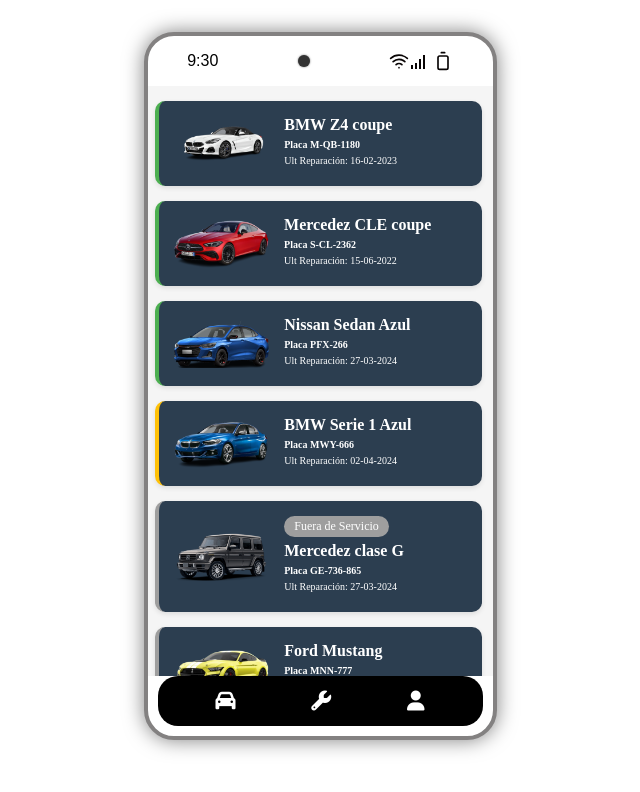
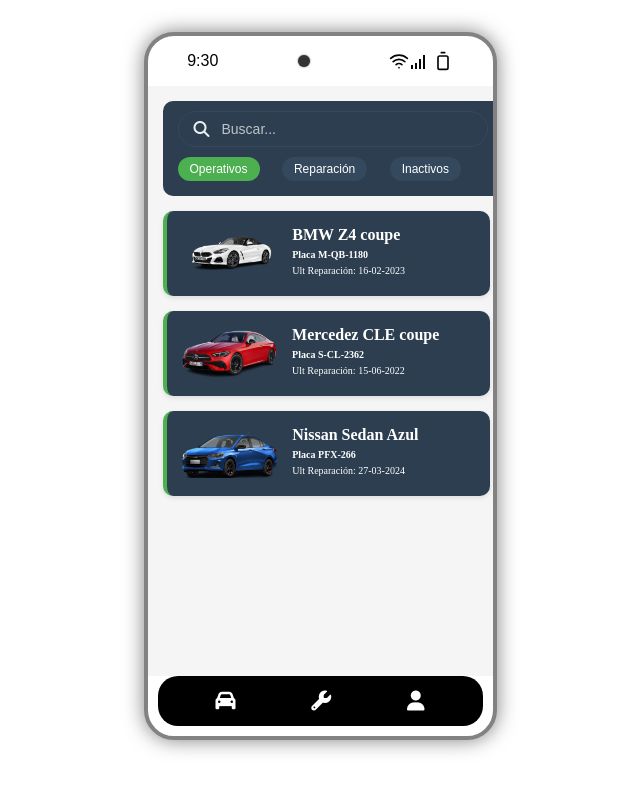
Before and after one commit to EfrenMV/Software-vue, a Vue app: page /menu-nerudo in a window 1280 px wide. Shown: the top 792 px of the page, without its empty margins (320-960 px from the left). Built offline with nearby package versions, Linux system fonts and the light colour scheme.

Commit message:
filtros funcionales

```diff
--- a/src/views/MenuNerudo.vue
+++ b/src/views/MenuNerudo.vue
@@ -2,75 +2,38 @@
   <Header></Header>
   <div class="vehiculos-view">
     <div class="box">
-      <!-- Vehículo 1 -->
-      <div class="vehiculo-card operativo">
-        <div class="contenido-vehiculo">
-          <img class="imagen-vehiculo" src="/img/vehiculos/z4.png" alt="bmw z4 coupe">
-          <div class="texto-vehiculo">
-            <h3>BMW Z4 coupe</h3>
-            <p><strong>Placa M-QB-1180</strong></p>
-            <p>Ult Reparación: 16-02-2023</p>
+
+      <!--  Barra Superior -->
+      <div class="barra-superior">
+        <div class="busqueda">
+          <i class="fas fa-search"></i>
+          <input type="text" placeholder="Buscar...">
         </div>
+        <div class="filtros">
+          <button class="filtro-btn" :class="{ 'activo-operativo': filtroActivo === 'Operativos' }"
+            @click="filtroActivo = 'Operativos'">
+            Operativos
+          </button>
+          <button class="filtro-btn" :class="{ 'activo-reparacion': filtroActivo === 'Reparación' }"
+            @click="filtroActivo = 'Reparación'">
+            Reparación
+          </button>
+          <button class="filtro-btn" :class="{ 'activo-inactivos': filtroActivo === 'Inactivos' }"
+            @click="filtroActivo = 'Inactivos'">
+            Inactivos
+          </button>
         </div>
       </div>
 
-       <!-- Vehículo 1 -->
-      <div class="vehiculo-card operativo">
+      <!-- Vehículos dinámicos -->
+      <div v-for="vehiculo in vehiculosFiltrados" :key="vehiculo.id" class="vehiculo-card" :class="vehiculo.estado">
         <div class="contenido-vehiculo">
-          <img class="imagen-vehiculo" src="/img/vehiculos/CLE_coupe.png" alt="Mercedez CLE coupe">
+          <img class="imagen-vehiculo" :src="vehiculo.imagen" :alt="vehiculo.nombre">
           <div class="texto-vehiculo">
-            <h3>Mercedez CLE coupe</h3>
-            <p><strong>Placa S-CL-2362</strong></p>
-            <p>Ult Reparación: 15-06-2022</p>
-          </div>
-        </div>
-      </div>
-       <!-- Vehículo 1 -->
-      <div class="vehiculo-card operativo">
-        <div class="contenido-vehiculo">
-          <img class="imagen-vehiculo" src="/img/vehiculos/onix.png" alt="Nissan Sedan Azul">
-          <div class="texto-vehiculo">
-            <h3>Nissan Sedan Azul</h3>
-            <p><strong>Placa PFX-266</strong></p>
-            <p>Ult Reparación: 27-03-2024</p>
-          </div>
-        </div>
-      </div>
-
-      <!-- Vehículo 2 -->
-      <div class="vehiculo-card reparacion">
-        <div class="contenido-vehiculo">
-          <img class="imagen-vehiculo" src="/img/vehiculos/bmw.png" alt="BMW Serie 1 Azul">
-          <div class="texto-vehiculo">
-            <h3>BMW Serie 1 Azul</h3>
-            <p><strong>Placa MWY-666</strong></p>
-            <p>Ult Reparación: 02-04-2024</p>
-          </div>
-        </div>
-      </div>
-
-      <!-- Vehículo 3 -->
-      <div class="vehiculo-card fuera-servicio">
-        <div class="contenido-vehiculo">
-          <img class="imagen-vehiculo" src="/img/vehiculos/clase_g.png" alt="Mercedez Clase G">
-          <div class="texto-vehiculo">
-            <div class="estado-label">Fuera de Servicio</div>
-            <h3>Mercedez clase G</h3>
-            <p><strong>Placa GE-736-865</strong></p>
-            <p>Ult Reparación: 27-03-2024</p>
-          </div>
-        </div>
-      </div>
-
-
-      <!-- Vehículo 4 -->
-      <div class="vehiculo-card fuera-servicio">
-        <div class="contenido-vehiculo">
-          <img class="imagen-vehiculo" src="/img/vehiculos/mustang.png" alt="Ford Mustang">
-          <div class="texto-vehiculo">
-            <h3>Ford Mustang</h3>
-            <p><strong>Placa MNN-777</strong></p>
-            <p>Ult Reparación: 27-03-2024</p>
+            <div v-if="vehiculo.tieneLabel" class="estado-label">Fuera de Servicio</div>
+            <h3>{{ vehiculo.nombre }}</h3>
+            <p><strong>Placa {{ vehiculo.placa }}</strong></p>
+            <p>Ult Reparación: {{ vehiculo.ultReparacion }}</p>
           </div>
         </div>
       </div>
@@ -80,14 +43,84 @@
   </div>
 </template>
 
+
+
 <script setup>
-import Menu from '@/components/Menu.vue'
-import Header from '@/components/Header.vue'
+  import { ref, computed } from 'vue';
+  import Menu from '@/components/Menu.vue';
+  import Header from '@/components/Header.vue';
+
+  const filtroActivo = ref('Operativos'); // Filtro inicial
+
+  // Array con todos los vehículos (convertidos a datos dinámicos)
+  const vehiculos = ref([
+    {
+      id: 1,
+      nombre: "BMW Z4 coupe",
+      placa: "M-QB-1180",
+      ultReparacion: "16-02-2023",
+      imagen: "/img/vehiculos/z4.png",
+      estado: "operativo"
+    },
+    {
+      id: 2,
+      nombre: "Mercedez CLE coupe",
+      placa: "S-CL-2362",
+      ultReparacion: "15-06-2022",
+      imagen: "/img/vehiculos/CLE_coupe.png",
+      estado: "operativo"
+    },
+    {
+      id: 3,
+      nombre: "Nissan Sedan Azul",
+      placa: "PFX-266",
+      ultReparacion: "27-03-2024",
+      imagen: "/img/vehiculos/onix.png",
+      estado: "operativo"
+    },
+    {
+      id: 4,
+      nombre: "BMW Serie 1 Azul",
+      placa: "MWY-666",
+      ultReparacion: "02-04-2024",
+      imagen: "/img/vehiculos/bmw.png",
+      estado: "reparacion"
+    },
+    {
+      id: 5,
+      nombre: "Mercedez clase G",
+      placa: "GE-736-865",
+      ultReparacion: "27-03-2024",
+      imagen: "/img/vehiculos/clase_g.png",
+      estado: "fuera-servicio",
+      tieneLabel: true // Este es para mostrar "Fuera de Servicio", solo lo integre en este, los demas tienen la barra
+    },
+    {
+      id: 6,
+      nombre: "Ford Mustang",
+      placa: "MNN-777",
+      ultReparacion: "27-03-2024",
+      imagen: "/img/vehiculos/mustang.png",
+      estado: "fuera-servicio"
+    }
+  ]);
+
+  // Filtrado reactivo
+  const vehiculosFiltrados = computed(() => {
+    return vehiculos.value.filter(vehiculo => {
+      if (filtroActivo.value === 'Operativos') return vehiculo.estado === 'operativo';
+      if (filtroActivo.value === 'Reparación') return vehiculo.estado === 'reparacion';
+      if (filtroActivo.value === 'Inactivos') return vehiculo.estado === 'fuera-servicio';
+      return true; // Si no hay filtro (opcional)
+    });
+  });
 </script>
 
-<style scoped>
 
 
+
+
+<style scoped>
   .contenido-vehiculo {
     display: flex;
     gap: 15px;
@@ -95,7 +128,7 @@
   }
 
   .imagen-vehiculo {
-   height: 3rem ;
+    height: 3rem;
     object-fit: cover;
     border-radius: 8px;
     flex-shrink: 0;
@@ -130,9 +163,9 @@
     border-radius: 10px;
     padding: 15px;
     margin-bottom: 15px;
-  box-shadow: 0 2px 5px rgba(0,0,0,0.1);
+    box-shadow: 0 2px 5px rgba(0, 0, 0, 0.1);
     position: relative;
-right:0.5rem;
+    right: 0rem;
   }
 
   .vehiculo-card h3 {
@@ -168,4 +201,132 @@
     font-size: 12px;
     display: inline-block;
   }
+
+  /* ////////////////////////////////// */
+  /* Iniciamos la barra superior */
+
+  .barra-superior {
+    background-color: #2c3e50;
+    padding: 10px 15px;
+    border-radius: 10px;
+    margin-bottom: 15px;
+    position: sticky;
+    top: 0;
+    z-index: 10;
+    width: 90%;
+    max-width: 100%;
+  }
+
+  .busqueda {
+    display: flex;
+    align-items: center;
+    background-color: white;
+    border-radius: 20px;
+    padding: 8px 15px;
+    margin-bottom: 10px;
+  }
+
+  .busqueda i {
+    color: #7f8c8d;
+    margin-right: 10px;
+  }
+
+  .busqueda input {
+    border: none;
+    outline: none;
+    width: 100%;
+    font-size: 14px;
+  }
+
+  /* Apartir de aqui comenzamos el estilis¿zado de los botones  */
+
+  .filtros {
+    display: flex;
+    gap: 1.4rem;
+    overflow-x: auto;
+    padding-bottom: 5px;
+  }
+
+  .filtro-btn {
+    background-color: #34495e;
+    color: white;
+    border: none;
+    border-radius: 15px;
+    padding: 5px 12px;
+    font-size: 12px;
+    white-space: nowrap;
+    cursor: pointer;
+  }
+
+  .filtro-btn.activo-operativo {
+    background-color: #4CAF50 !important;
+  }
+
+  .filtro-btn.activo-reparacion {
+    background-color: #FFC107 !important;
+  }
+
+  .filtro-btn.activo-inactivos {
+    background-color: #9E9E9E !important;
+  }
+
+  .filtros::-webkit-scrollbar {
+    height: 4px;
+  }
+
+  .filtros::-webkit-scrollbar-thumb {
+    background: #4a5353;
+    border-radius: 2px;
+  }
+
+  .filtro-btn:hover {
+    background-color: #2c3e50;
+  }
+
+  .filtro-btn.activo-operativo:hover {
+    background-color: #43a047 !important;
+  }
+
+  .filtro-btn.activo-reparacion:hover {
+    background-color: #ffb300 !important;
+  }
+
+  .filtro-btn.activo-inactivos:hover {
+    background-color: #757575 !important;
+  }
+
+  /* ////////////////////////////////////// */
+  /* Apartir de aqui agregamos estilo a la barra de busqueda */
+
+  .busqueda {
+    display: flex;
+    align-items: center;
+    background-color: #2c3e50;
+    border-radius: 20px;
+    padding: 8px 15px;
+    margin-bottom: 10px;
+    transition: all 0.3s ease;
+    border: 1px solid #34495e;
+  }
+
+  .busqueda:hover {
+    background-color: #34495e;
+  }
+
+  .busqueda i {
+    color: #ecf0f1 !important;
+  }
+
+  .busqueda input {
+    border: none;
+    outline: none;
+    width: 100%;
+    font-size: 14px;
+    background-color: transparent;
+    color: #ecf0f1;
+  }
+
+  .busqueda input::placeholder {
+    color: #bdc3c7;
+  }
 </style>
```
Lines whose indentation alone changed are shown as unchanged.
